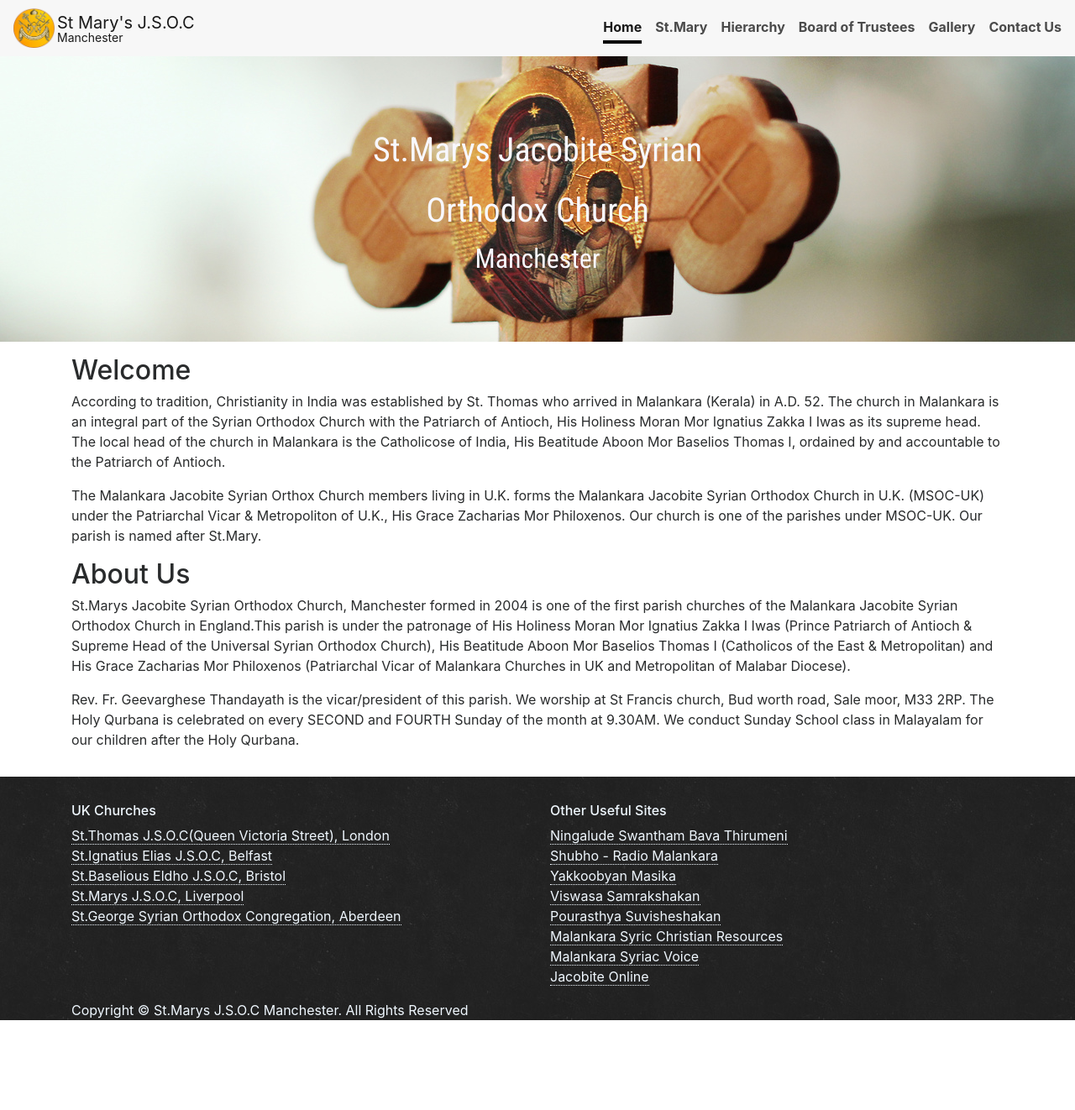
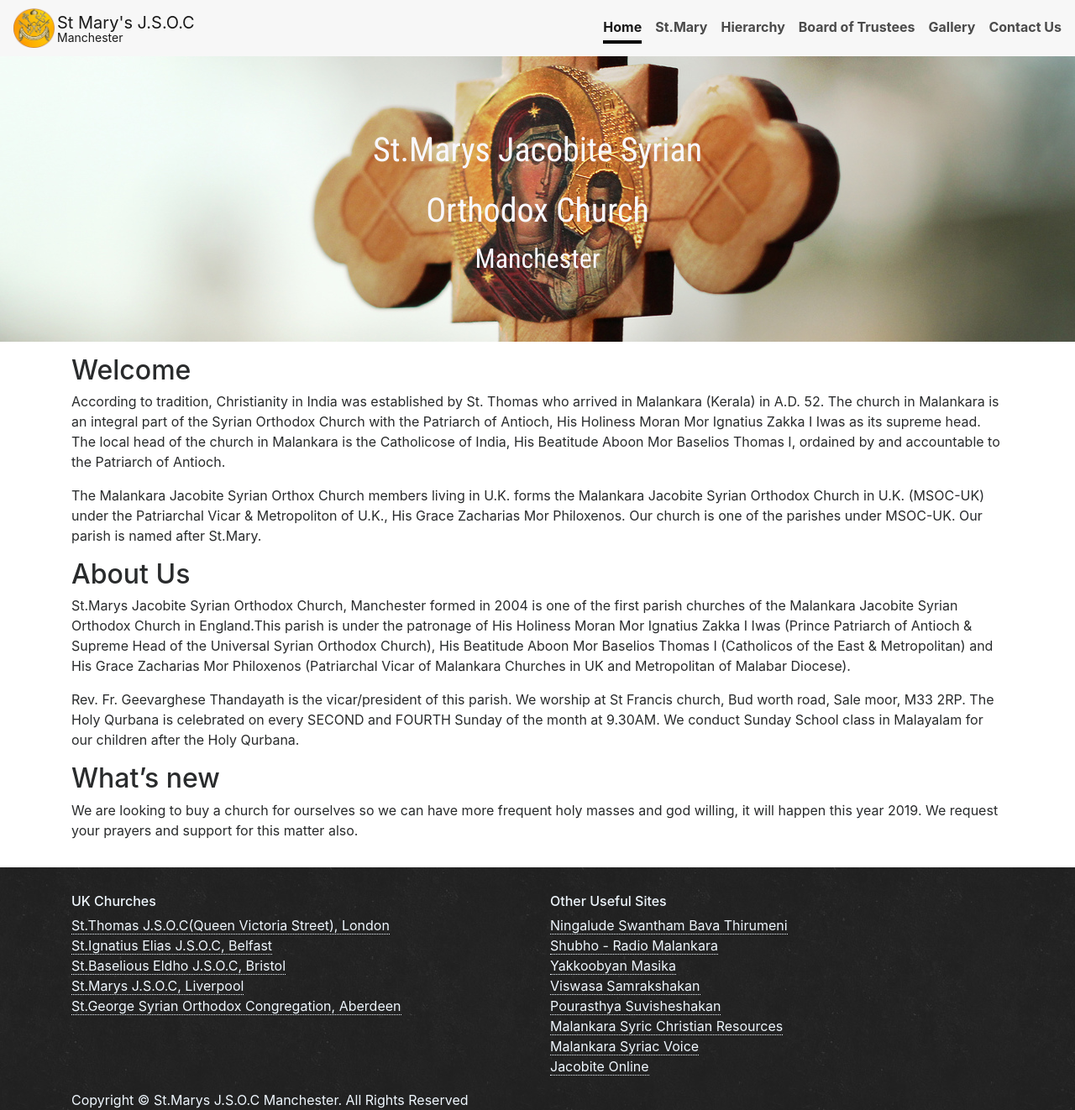
Before and after one commit to stmarys-jsoc/stmarys-jsoc.github.io, a Jekyll site: the page built from index.md, in a window 1280 px wide. Shown: the whole page at 84% size. Built offline with Jekyll 4.4.1, drawn with Linux system fonts in a browser that asks for light colours; our own code applies the rules of GitHub Pages for plain Markdown files; before the commit the page ends 1215 px from its top, so only the background shows below that.

Commit message:
Update index.md

```diff
--- a/index.md
+++ b/index.md
@@ -19,3 +19,6 @@
 (Prince Patriarch of Antioch & Supreme Head of the Universal Syrian Orthodox Church), His Beatitude Aboon Mor Baselios Thomas I (Catholicos of the East & Metropolitan) and His Grace Zacharias Mor Philoxenos (Patriarchal Vicar of Malankara Churches in UK and Metropolitan of Malabar Diocese).
 
 Rev. Fr. Geevarghese Thandayath is the vicar/president of this parish. We worship at St Francis church, Bud worth road, Sale moor, M33 2RP. The Holy Qurbana is celebrated on every SECOND and FOURTH Sunday of the month at 9.30AM. We conduct Sunday School class in Malayalam for our children after the Holy Qurbana.
+
+## What's new
+We are looking to buy a church for ourselves so we can have more frequent holy masses and god willing, it will happen this year 2019. We request your prayers and support for this matter also.
```
